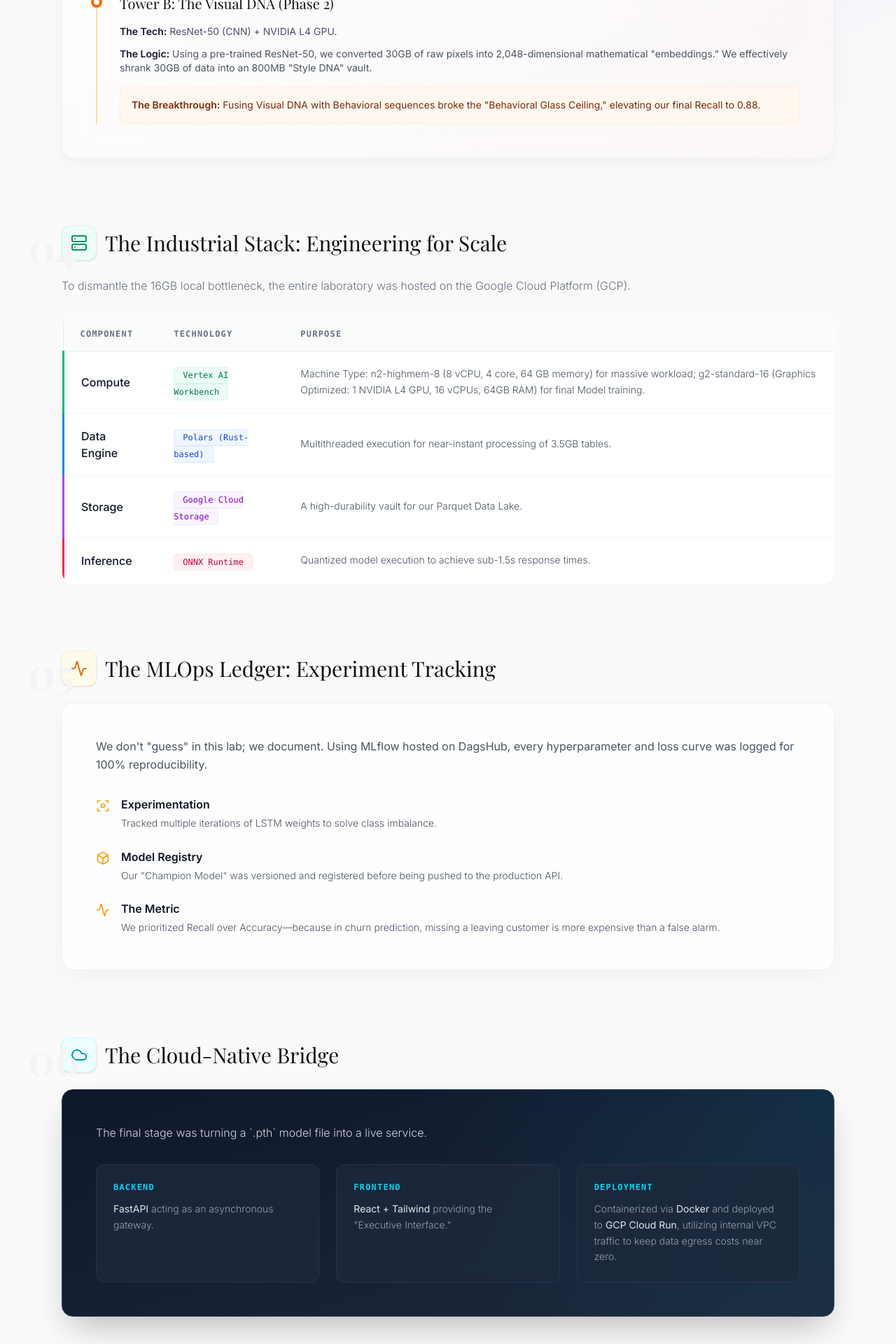
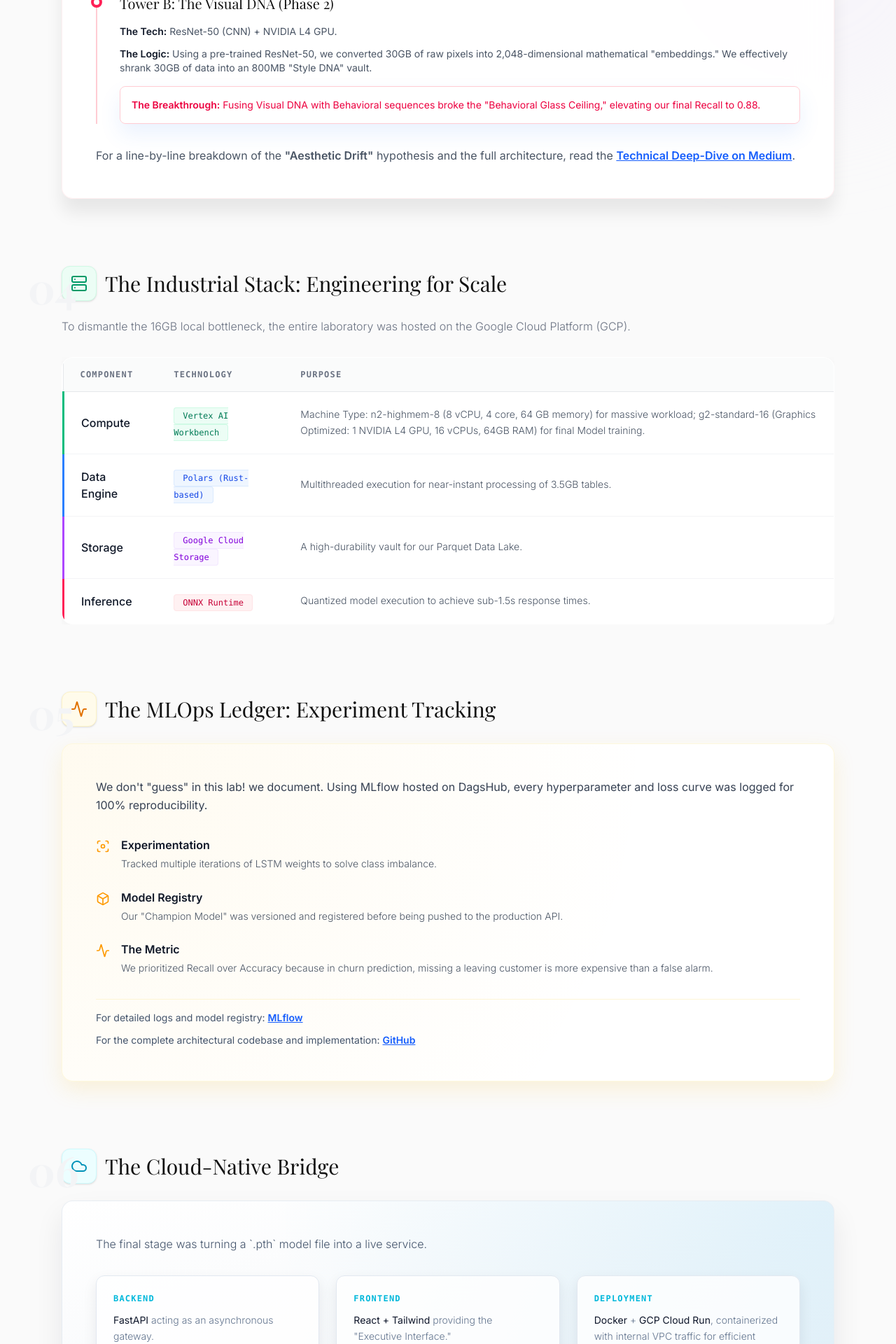
Before and after one commit to gokulkumar1014/hm-fashion-churn-multimodal, a React app in the folder frontend/: page /blueprint in a window 1280 px wide. Shown: the part 2820-4740 px from the top of the page at 70% size. Built offline with nearby package versions, Linux system fonts and the light colour scheme; the HTML template or start-up script is replaced by a standard one; a web font is replaced by a local one.

Commit message:
imrpoved the blueprint page - sections

```diff
--- a/frontend/src/pages/Blueprint.jsx
+++ b/frontend/src/pages/Blueprint.jsx
@@ -122,6 +122,7 @@
                   </div>
                 ))}
               </div>
+
             </div>
           </Motion.section>
 
@@ -180,7 +181,8 @@
               </div>
               <h2 className="text-3xl font-serif text-hm-black">The Multi-Modal "Two-Tower" Architecture</h2>
             </div>
-            <div className="bg-gradient-to-br from-white/95 to-rose-50/30 backdrop-blur-xl border border-gray-200/60 rounded-2xl p-8 md:p-12 shadow-[0_8px_30px_rgb(0,0,0,0.04)]">
+            <div className="relative overflow-hidden bg-white/90 backdrop-blur-xl border border-rose-100/60 rounded-2xl p-8 md:p-12 shadow-[0_20px_25px_rgba(0,0,0,0.08)]">
+              <div className="relative z-10 space-y-8">
                 <p className="text-gray-600 leading-relaxed text-[15px] md:text-base mb-10">
                   The core innovation of this engine is the <strong>Fusion of Senses</strong>. We don't just look at when a person shops; we look at what aesthetic they are chasing.
                 </p>
@@ -204,8 +206,8 @@
                 </div>
 
                 {/* Tower B */}
-                <div className="relative pl-8 border-l-2 border-orange-200">
-                  <div className="absolute -left-[9px] top-1 w-4 h-4 rounded-full bg-white border-4 border-orange-500"></div>
+                <div className="relative pl-8 border-l-2 border-rose-200">
+                  <div className="absolute -left-[9px] top-1 w-4 h-4 rounded-full bg-white border-4 border-rose-500"></div>
                   <h3 className="font-serif text-xl text-hm-black mb-4">Tower B: The Visual DNA (Phase 2)</h3>
                   <div className="space-y-3">
                     <p className="text-sm text-gray-600">
@@ -214,13 +216,17 @@
                     <p className="text-sm text-gray-600">
                       <strong className="text-gray-900">The Logic:</strong> Using a pre-trained ResNet-50, we converted 30GB of raw pixels into 2,048-dimensional mathematical "embeddings." We effectively shrank 30GB of data into an 800MB "Style DNA" vault.
                     </p>
-                    <div className="mt-4 bg-orange-50/80 border border-orange-100 p-4 rounded-lg">
-                      <p className="text-sm text-orange-900">
+                      <div className="mt-4 bg-white/80 border border-rose-200 p-4 rounded-lg shadow-[0_15px_30px_rgba(59,130,246,0.1)]">
+                        <p className="text-sm text-rose-600">
                           <strong className="font-bold">The Breakthrough:</strong> Fusing Visual DNA with Behavioral sequences broke the "Behavioral Glass Ceiling," elevating our final Recall to 0.88.
                         </p>
                       </div>
                   </div>
                 </div>
+              </div>
+              <p className="mt-8 text-sm md:text-base text-gray-600 leading-relaxed">
+                For a line-by-line breakdown of the <strong>"Aesthetic Drift"</strong> hypothesis and the full architecture, read the <a className="text-blue-600 underline font-semibold" href="https://medium.com/@gokulkumar0639/the-architecture-of-aesthetic-intelligence-engineering-a-two-tower-multi-modal-churn-engine-b9bf97a5a35c" target="_blank" rel="noreferrer">Technical Deep-Dive on Medium</a>.
+              </p>
             </div>
           </div>
         </Motion.section>
@@ -297,9 +303,11 @@
               </div>
               <h2 className="text-3xl font-serif text-hm-black">The MLOps Ledger: Experiment Tracking</h2>
             </div>
-            <div className="bg-white/70 backdrop-blur-xl border border-gray-200/60 rounded-2xl p-8 md:p-12 shadow-[0_8px_30px_rgb(0,0,0,0.04)]">
-              <p className="text-gray-600 leading-relaxed text-[15px] md:text-base mb-8">
-                We don't "guess" in this lab; we document. Using MLflow hosted on DagsHub, every hyperparameter and loss curve was logged for 100% reproducibility.
+            <div className="relative overflow-hidden bg-white/90 border border-amber-100/60 rounded-2xl p-8 md:p-12 shadow-[0_12px_30px_rgba(251,191,36,0.15)]">
+              <div className="absolute inset-0 bg-[radial-gradient(circle_at_top_left,rgba(251,191,36,0.07),transparent_70%)] pointer-events-none"></div>
+              <div className="relative z-10 space-y-8">
+                <p className="text-gray-700 leading-relaxed text-[15px] md:text-base mb-8">
+                  We don't "guess" in this lab! we document. Using MLflow hosted on DagsHub, every hyperparameter and loss curve was logged for 100% reproducibility.
                 </p>
 
                 <ul className="space-y-6">
@@ -328,11 +336,21 @@
                     <div>
                       <strong className="text-gray-900 block mb-1">The Metric</strong>
                       <p className="text-sm text-gray-600 font-light leading-relaxed">
-                      We prioritized Recall over Accuracy—because in churn prediction, missing a leaving customer is more expensive than a false alarm.
+                        We prioritized Recall over Accuracy because in churn prediction, missing a leaving customer is more expensive than a false alarm.
                       </p>
                     </div>
                   </li>
                 </ul>
+
+                <div className="flex flex-col gap-3 text-sm text-slate-600 pt-4 border-t border-amber-100/70">
+                  <span>
+                    For detailed logs and model registry: <a className="text-blue-600 underline font-semibold" href="https://dagshub.com/gokulkumar1014/hm-fashion-churn-multimodal/experiments" target="_blank" rel="noreferrer">MLflow</a>
+                  </span>
+                  <span>
+                    For the complete architectural codebase and implementation: <a className="text-blue-600 underline font-semibold" href="https://github.com/gokulkumar1014/hm-fashion-churn-multimodal" target="_blank" rel="noreferrer">GitHub</a>
+                  </span>
+                </div>
+              </div>
             </div>
           </Motion.section>
 
@@ -348,33 +366,37 @@
               <h2 className="text-3xl font-serif text-hm-black">The Cloud-Native Bridge</h2>
             </div>
 
-            <div className="relative bg-gradient-to-br from-slate-900 to-slate-800 rounded-2xl p-8 md:p-12 shadow-2xl overflow-hidden border border-slate-700">
-              {/* Outer Glow in Dark Mode */}
-              <div className="absolute inset-0 bg-[radial-gradient(circle_at_top_right,rgba(6,182,212,0.1),transparent_50%)] pointer-events-none"></div>
-
-              <p className="text-gray-300 leading-relaxed text-[15px] md:text-base mb-8 relative z-10 font-light">
+            <div className="relative overflow-hidden bg-gradient-to-br from-white via-slate-50 to-slate-100 border border-slate-200/70 rounded-2xl p-8 md:p-12 shadow-[0_20px_40px_rgba(15,23,42,0.08)]">
+              <div className="absolute inset-0 bg-[radial-gradient(circle_at_top_right,rgba(14,165,233,0.1),transparent_70%)] pointer-events-none"></div>
+              <p className="text-slate-600 leading-relaxed text-[15px] md:text-base mb-8 relative z-10 font-light">
                 The final stage was turning a `.pth` model file into a live service.
               </p>
 
               <div className="grid grid-cols-1 md:grid-cols-3 gap-6 relative z-10">
-                <div className="bg-slate-800/80 border border-slate-700/50 p-6 rounded-xl backdrop-blur-sm hover:border-cyan-500/50 transition-colors">
-                  <h4 className="text-cyan-400 font-mono text-xs uppercase tracking-widest mb-3 font-bold">Backend</h4>
-                  <p className="text-sm text-gray-400 font-light leading-relaxed">
-                    <strong className="text-gray-200">FastAPI</strong> acting as an asynchronous gateway.
+                {[
+                  {
+                    label: 'Backend',
+                    desc: <><strong className="text-slate-900">FastAPI</strong> acting as an asynchronous gateway.</>
+                  },
+                  {
+                    label: 'Frontend',
+                    desc: <><strong className="text-slate-900">React + Tailwind</strong> providing the "Executive Interface."</>
+                  },
+                  {
+                    label: 'Deployment',
+                    desc: <><strong className="text-slate-900">Docker</strong> + <strong className="text-slate-900">GCP Cloud Run</strong>, containerized with internal VPC traffic for efficient egress.</>
+                  }
+                ].map((item) => (
+                  <div
+                    key={item.label}
+                    className="bg-white/80 border border-slate-200 rounded-xl p-6 shadow-[0_8px_20px_rgba(15,23,42,0.08)] hover:bg-white hover:border-cyan-300 transform hover:-translate-y-1 transition duration-300"
+                  >
+                    <h4 className="text-cyan-500 font-mono text-xs uppercase tracking-widest mb-3 font-bold">{item.label}</h4>
+                    <p className="text-sm text-slate-500 leading-relaxed font-light">
+                      {item.desc}
                     </p>
                   </div>
-                <div className="bg-slate-800/80 border border-slate-700/50 p-6 rounded-xl backdrop-blur-sm hover:border-cyan-500/50 transition-colors">
-                  <h4 className="text-cyan-400 font-mono text-xs uppercase tracking-widest mb-3 font-bold">Frontend</h4>
-                  <p className="text-sm text-gray-400 font-light leading-relaxed">
-                    <strong className="text-gray-200">React + Tailwind</strong> providing the "Executive Interface."
-                  </p>
-                </div>
-                <div className="bg-slate-800/80 border border-slate-700/50 p-6 rounded-xl backdrop-blur-sm hover:border-cyan-500/50 transition-colors">
-                  <h4 className="text-cyan-400 font-mono text-xs uppercase tracking-widest mb-3 font-bold">Deployment</h4>
-                  <p className="text-sm text-gray-400 font-light leading-relaxed">
-                    Containerized via <strong className="text-gray-200">Docker</strong> and deployed to <strong className="text-gray-200">GCP Cloud Run</strong>, utilizing internal VPC traffic to keep data egress costs near zero.
-                  </p>
-                </div>
+                ))}
               </div>
             </div>
           </Motion.section>
```
Lines whose indentation alone changed are shown as unchanged.
